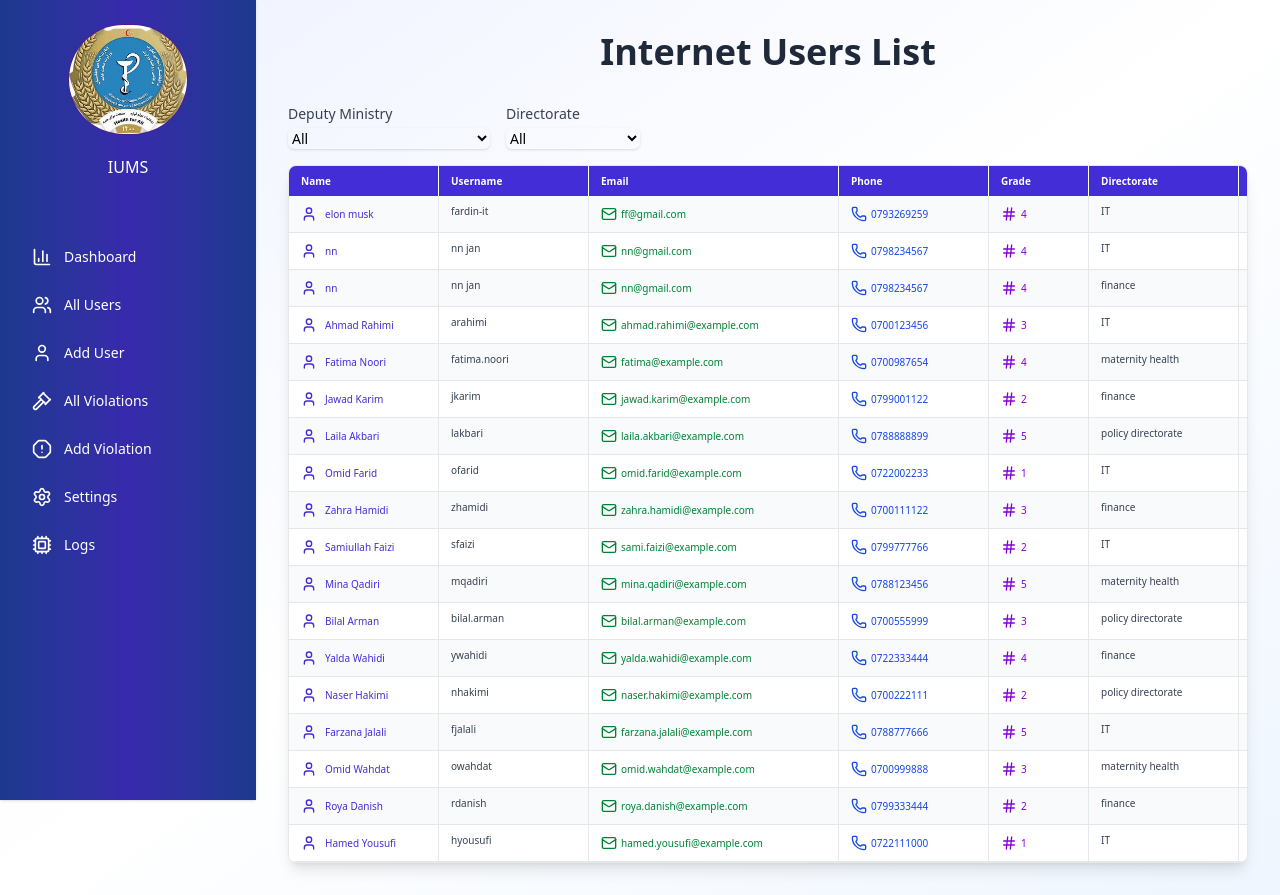
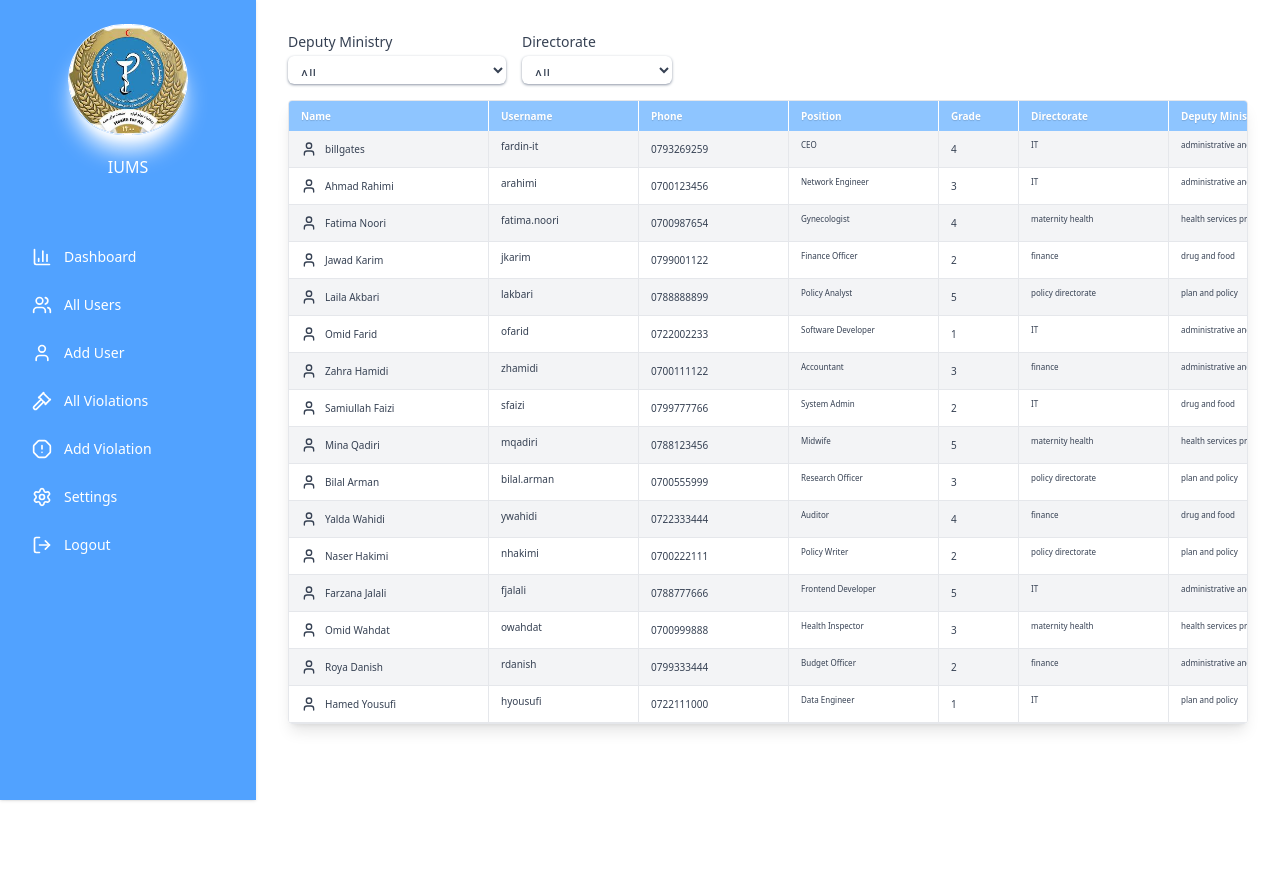
Before and after one commit to fiafghan/internet-users-ms-frontend, a React (Vite) app: page /allusers in a window 1280 px wide. After the commit the page ends 800 px from the top, so only its background shows below. Built offline with nearby package versions, Linux system fonts and the light colour scheme; data requests are answered from the project's data file.

Commit message:
color of the theme was changed to blue-400

```diff
--- a/db.json
+++ b/db.json
@@ -1,44 +1,40 @@
 {
-  "deputy_ministries":[
+  "deputy_ministries": [
     {
-      "id":1,
-      "name":"administrative and financial"
+      "id": "1",
+      "name": "administrative and financial"
     },
     {
-      "id":2,
-      "name":"health services providing"
+      "id": "2",
+      "name": "health services providing"
     },
     {
-      "id":3,
-      "name":"drug and food"
+      "id": "3",
+      "name": "drug and food"
     },
     {
-      "id":4,
-      "name":"plan and policy"
+      "id": "4",
+      "name": "plan and policy"
     }
-
   ],
-
-  "directorates":[
+  "directorates": [
     {
-      "id":1,
-      "name":"IT"
+      "id": "1",
+      "name": "IT"
     },
     {
-      "id":2,
-      "name":"finance"
+      "id": "2",
+      "name": "finance"
     },
     {
-      "id":3,
-      "name":"maternity health"
+      "id": "3",
+      "name": "maternity health"
     },
     {
-      "id":4,
-      "name":"policy directorate"
+      "id": "4",
+      "name": "policy directorate"
     }
-
   ],
-
   "users": [
     {
       "id": "a772",
@@ -92,7 +88,7 @@
   "internet_users": [
     {
       "id": "f169",
-      "name": "elon musk",
+      "name": "billgates",
       "username": "fardin-it",
       "email": "ff@gmail.com",
       "phone": "0793269259",
@@ -103,34 +99,6 @@
       "device_limit": "3",
       "device_type": "mobile",
       "mac_address": "11:11"
-    },
-    {
-      "id": "e41f",
-      "name": "nn",
-      "username": "nn jan",
-      "email": "nn@gmail.com",
-      "phone": "0798234567",
-      "grade": "4",
-      "directorate": "IT",
-      "deputyMinistry": "health services providing",
-      "position": "software developer",
-      "device_limit": "2",
-      "device_type": "Computer",
-      "mac_address": "ff:ff:ff:ff:ff"
-    },
-    {
-      "id": "e41f",
-      "name": "nn",
-      "username": "nn jan",
-      "email": "nn@gmail.com",
-      "phone": "0798234567",
-      "grade": "4",
-      "directorate": "finance",
-      "deputyMinistry": "health services providing",
-      "position": "software developer",
-      "device_limit": "2",
-      "device_type": "Computer",
-      "mac_address": "ff:ff:ff:ff:ff"
     },
     {
       "id": "1a1a",
--- a/src/AllUsers.tsx
+++ b/src/AllUsers.tsx
@@ -1,8 +1,7 @@
 import { useEffect, useState, type JSX, type SetStateAction } from "react";
 import axios from "axios";
 import {
-  User, Mail, Phone, Hash, Laptop, Cpu,
-  Eye, Edit, Trash
+  User, Eye, Edit, Trash
 } from "lucide-react";
 import GradientSidebar from "./components/Sidebar";
 
@@ -12,19 +11,18 @@ type InternetUser = {
   username: string;
   email: string;
   phone: string;
+  position?: string;
   grade: string;
   directorate: string;
   deputyMinistry: string;
-  position?: string;
   device_limit: string;
   device_type: string;
   mac_address: string;
 };
 
 const headers = [
-  "Name", "Username", "Email", "Phone", "Grade",
-  "Directorate", "Deputy Ministry", "Position",
-  "Device Limit", "Device Type", "MAC Address", "Actions"
+  "Name", "Username", "Phone","Position", "Grade",
+  "Directorate", "Deputy Ministry", "Actions"
 ];
 
 export default function InternetUsersList(): JSX.Element {
@@ -119,24 +117,24 @@ export default function InternetUsersList(): JSX.Element {
   };
 
   return (
-    <div className="min-h-screen flex bg-gradient-to-br from-indigo-50 via-white to-blue-50">
-      <div className="fixed top-0 left-0 bottom-0 w-64 border-r border-gray-200 bg-white shadow-sm z-20">
+    <div className="min-h-screen flex bg-white shadow-md shadow-indigo-700">
+      <div className="fixed top-0 left-0 bottom-0 w-64 border-r
+      border-gray-200 bg-white shadow-sm z-20">
         <GradientSidebar />
       </div>
 
       <main className="flex-1 ml-64 p-8 overflow-auto">
-        <h1 className="text-4xl font-extrabold text-gray-800 mb-8 text-center">
-          Internet Users List
-        </h1>
-
         <div className="flex gap-4 mb-4">
           <div>
-            <label htmlFor="deputyMinistryFilter" className="block text-sm font-medium text-gray-700">
+             <label htmlFor="deputyMinistryFilter" className="block text-sm font-medium
+            text-gray-700">
               Deputy Ministry
             </label>
             <select
               id="deputyMinistryFilter"
-              className="mt-1 block w-full rounded-md border-gray-300 shadow-sm focus:border-indigo-500 focus:ring-indigo-500 sm:text-sm"
+              className="mt-1 block w-full rounded-md border-gray-300 shadow-sm f
+              ocus:border-indigo-500 focus:ring-indigo-500 sm:text-sm h-7
+              shadow-md shadow-gray-400 p-2 text-gray-700"
               value={selectedDeputyMinistry}
               onChange={(e) => setSelectedDeputyMinistry(e.target.value)}
             >
@@ -149,12 +147,15 @@ export default function InternetUsersList(): JSX.Element {
 
           {/* Directorate Filter */}
           <div>
-            <label htmlFor="directorateFilter" className="block text-sm font-medium text-gray-700">
+            <label htmlFor="directorateFilter" className="block text-sm font-medium
+            text-gray-700 text-gray-700">
               Directorate
             </label>
             <select
               id="directorateFilter"
-              className="mt-1 block w-full rounded-md border-gray-300 shadow-sm focus:border-indigo-500 focus:ring-indigo-500 sm:text-sm"
+              className="mt-1 block w-full rounded-md border-gray-300 shadow-sm
+              focus:border-indigo-500 focus:ring-indigo-500 sm:text-sm
+              h-7 shadow-md shadow-gray-400 p-2 text-gray-700"
               value={selectedDirectorate}
               onChange={(e: { target: { value: SetStateAction<string>; }; }) => setSelectedDirectorate(e.target.value)}
             >
@@ -177,15 +178,17 @@ export default function InternetUsersList(): JSX.Element {
         ) : users.length === 0 ? (
           <p className="text-center py-6 text-gray-500 font-medium">No users found.</p>
         ) : (
-          <div className="overflow-x-auto rounded-lg shadow-lg bg-white border
+          <div className="overflow-x-auto rounded-sm
+          shadow-lg bg-white border
           border-gray-200 max-w-full">
-            <div className="grid grid-cols-[150px_150px_250px_150px_100px_150px_250px_250px_100px_100px_150px_200px]
-            bg-gradient-to-r from-indigo-700 to-blue-700 text-white font-semibold text-sm
+            <div className="grid grid-cols-[200px_150px_150px_150px_80px_150px_200px_200px]
+            bg-blue-400 text-white font-semibold text-sm
             select-none rounded-t-lg shadow-inner">
               {headers.map((header) => (
                 <div
                   key={header}
-                  className="px-3 py-2 border-r  last:border-r-0 flex items-center bg-indigo-700 text-[10px]"
+                  className="px-3 py-2 border-r  last:border-r-0 flex items-center
+                  bg-blue-300 text-[10px]"
                   style={{ textShadow: "0 1px 1px rgba(0,0,0,0.15)" }}
                 >
                   {header}
@@ -200,12 +203,13 @@ export default function InternetUsersList(): JSX.Element {
               ).map((user, idx) => (
               <div
                 key={user.id}
-                className={`grid grid-cols-[150px_150px_250px_150px_100px_150px_250px_250px_100px_100px_150px_200px]
+                className={`grid grid-cols-[200px_150px_150px_150px_80px_150px_200px_200px]
                   border-b border-gray-200 transition-colors duration-200 ${
-                  idx % 2 === 0 ? "bg-gray-50" : "bg-white"
-                } hover:bg-indigo-100 cursor-default`}
+                  idx % 2 === 0 ? "bg-gray-100" : "bg-white"
+                } hover:bg-blue-100 cursor-default`}
               >
-                <div className="px-3 py-2 flex items-center gap-2 font-medium text-indigo-700 whitespace-nowrap
+                <div className="px-3 py-2 flex items-center gap-2 font-medium
+                text-gray-700 whitespace-nowrap
                 border-r border-gray-200">
                   <User className="w-4 h-4 shrink-0" />
                   <span className="text-[10px]">{user.name}</span>
@@ -214,71 +218,45 @@ export default function InternetUsersList(): JSX.Element {
                 <div className="px-3 py-2 text-gray-700 whitespace-nowrap border-r
                 border-gray-200 text-[10px]">{user.username}</div>
 
-                <div className="px-3 py-2 flex items-center gap-1 text-green-700 max-w-xs break-words
+                <div className="px-3 py-2 flex items-center gap-1 text-gray-700 whitespace-nowrap
                 border-r border-gray-200">
-                  <Mail className="w-4 h-4 shrink-0" />
-                  <span className="text-[10px]">{user.email}</span>
-                </div>
-
-                <div className="px-3 py-2 flex items-center gap-1 text-blue-700 whitespace-nowrap
-                border-r border-gray-200">
-                  <Phone className="w-4 h-4 shrink-0" />
                   <span className="text-[10px]">{user.phone}</span>
                 </div>
 
-                <div className="px-3 py-2 flex items-center gap-1 text-purple-700 whitespace-nowrap
+                <div className="px-3 py-2 text-gray-700 max-w-xs break-words border-r border-gray-200 text-[8px]">
+                  {user.position || "-"}
+                </div>
+
+                <div className="px-3 py-2 flex items-center gap-1 text-gray-700 whitespace-nowrap
                 border-r border-gray-200">
-                  <Hash className="w-4 h-4 shrink-0" />
                   <span className="text-[10px]">{user.grade}</span>
                 </div>
 
                 <div className="px-3 py-2 text-gray-700 whitespace-nowrap
-                border-r border-gray-200 text-[10px]">{user.directorate}</div>
+                border-r border-gray-200 text-[8px]">{user.directorate}</div>
 
                 <div className="px-3 py-2 text-gray-700 whitespace-nowrap
-                border-r border-gray-200 text-[10px]">{user.deputyMinistry}</div>
-
-                <div className="px-3 py-2 text-gray-700 max-w-xs break-words border-r border-gray-200 text-[10px]">
-                  {user.position || "-"}
-                </div>
-
-                <div className="px-3 py-2 flex items-center gap-1 text-pink-700 whitespace-nowrap
-                border-r border-gray-200 text-[10px]">
-                  <Hash className="w-4 h-4 shrink-0" />
-                  <span>{user.device_limit}</span>
-                </div>
-
-                <div className="px-3 py-2 flex items-center gap-1 text-purple-700
-                text-[10px]">
-                  <Laptop className="w-4 h-4 shrink-0" />
-                  <span className="text-[10px]">{user.device_type}</span>
-                </div>
-
-                <div className="px-3 py-2 flex items-center gap-1 text-red-700 whitespace-nowrap
-                border-r border-gray-200 ">
-                  <Cpu className="w-4 h-4 shrink-0" />
-                  <span className="text-[10px]">{user.mac_address}</span>
-                </div>
+                border-r border-gray-200 text-[8px]">{user.deputyMinistry}</div>
 
                 {/* Actions */}
-                <div className="px-3 py-2 flex items-center justify-center gap-2">
+                <div className="px-3 py-2 flex items-center justify-center gap-2 bg-blue-300">
                   <button
                     onClick={() => handleView(user)}
-                    className="text-blue-600 hover:text-blue-800 transition-colors"
+                    className="text-white hover:text-blue-100 transition-colors"
                     title="View"
                   >
                     <Eye className="w-5 h-5" />
                   </button>
                   <button
                     onClick={() => handleEdit(user)}
-                    className="text-amber-600 hover:text-amber-800 transition-colors"
+                    className="text-white hover:text-blue-100 transition-colors"
                     title="Edit"
                   >
                     <Edit className="w-5 h-5" />
                   </button>
                   <button
                     onClick={() => handleDelete(user.id)}
-                    className="text-red-600 hover:text-red-800 transition-colors"
+                    className="text-white hover:text-blue-100 transition-colors"
                     title="Delete"
                   >
                     <Trash className="w-5 h-5" />
@@ -293,7 +271,7 @@ export default function InternetUsersList(): JSX.Element {
 {isViewOpen && selectedUser && (
   <div className="fixed inset-0 bg-black bg-opacity-50 flex items-center justify-center z-50">
     <div className="bg-white rounded-xl p-6 w-full max-w-lg shadow-lg">
-      <h2 className="text-2xl font-bold text-indigo-700 mb-4">View User</h2>
+      <h2 className="text-2xl font-bold text-blue-400 mb-4">View User</h2>
       <ul className="space-y-1 text-gray-800">
         {Object.entries(selectedUser).map(([key, value]) => (
           <li key={key}>
@@ -305,7 +283,7 @@ export default function InternetUsersList(): JSX.Element {
       <div className="mt-6 text-right">
         <button
           onClick={() => setIsViewOpen(false)}
-          className="px-4 py-2 bg-indigo-600 hover:bg-indigo-700 text-white rounded"
+          className="px-4 py-2 bg-blue-400 hover:bg-blue-700 text-white rounded"
         >
           Close
         </button>
@@ -318,7 +296,7 @@ export default function InternetUsersList(): JSX.Element {
 {isEditOpen && selectedUser && (
   <div className="fixed inset-0 bg-black bg-opacity-50 flex items-center justify-center z-50">
     <div className="bg-white rounded-xl p-6 w-full max-w-lg shadow-lg">
-      <h2 className="text-2xl font-bold text-amber-700 mb-4">Edit User</h2>
+      <h2 className="text-2xl font-bold text-blue-400 mb-4">Edit User</h2>
       <div className="grid grid-cols-2 gap-4">
         {Object.keys(editForm).map((key) => (
           <div key={key}>
@@ -342,7 +320,7 @@ export default function InternetUsersList(): JSX.Element {
         </button>
         <button
           onClick={handleUpdate}
-          className="px-4 py-2 bg-amber-600 hover:bg-amber-700 text-white rounded"
+          className="px-4 py-2 bg-blue-400 hover:bg-blue-700 text-white rounded"
         >
           Save Changes
         </button>
--- /dev/null
+++ b/src/components/Header.tsx
@@ -0,0 +1,10 @@
+
+function Header() {
+  return (
+    <div>
+        <input type = "text" placeholder="type here..."></input>
+    </div>
+  )
+}
+
+export default Header;
--- a/src/components/Sidebar.tsx
+++ b/src/components/Sidebar.tsx
@@ -1,8 +1,11 @@
-import { User, Settings, Cpu, AlertOctagon, Users, Gavel, BarChart3 } from "lucide-react";
+import { User, Settings, AlertOctagon, Users, Gavel, BarChart3, LogOut } from "lucide-react";
 import { motion } from "framer-motion";
 import type { JSX } from "react";
 
+
+
 export default function GradientSidebar(): JSX.Element {
+
   const items = [
     { id: 1, label: "Dashboard", icon: <BarChart3 className="w-5 h-5" /> },
     { id: 2, label: "All Users", icon: <Users className="w-5 h-5" /> },
@@ -10,23 +13,26 @@ export default function GradientSidebar(): JSX.Element {
     { id: 4, label: "All Violations", icon: <Gavel className="w-5 h-5" /> },
     { id: 5, label: "Add Violation", icon: <AlertOctagon className="w-5 h-5" /> },
     { id: 6, label: "Settings", icon: <Settings className="w-5 h-5" /> },
-    { id: 7, label: "Logs", icon: <Cpu className="w-5 h-5" /> },
+    { id: 7, label: "Logout", icon: <LogOut className="w-5 h-5" /> },
   ];
 
   return (
-    <aside className="w-64 min-h-screen bg-gradient-to-r from-blue-900 via-indigo-800 to-blue-900
+    <aside className="w-64 min-h-screen bg-blue-400
     text-white flex flex-col">
       <div className="flex items-center justify-center flex-col py-6 px-4">
-            <img src="moph.jpeg" className="rounded-full w-30 border-purple-900 border-1"></img>
+            <img src="moph.jpeg" className="rounded-full w-30
+            shadow-xl shadow-white border-1"></img>
         <h1 className="text-center mt-5 ">IUMS</h1>
       </div>
       <nav className="flex flex-col mt-8 gap-1 px-4">
         {items.map((item) => (
           <motion.button
             key={item.id}
-            whileHover={{ scale: 1.05, opacity: 1 }}
-            whileTap={{ scale: 0.98 }}
-            className="flex items-center gap-3 px-4 py-3 rounded-lg hover:bg-blue-500 transition text-sm font-medium"
+            whileHover={{ scale: 1.04, opacity: 0.9 }}
+            whileTap={{ scale: 0.50 }}
+            className="flex items-center gap-3 px-4 py-3 rounded-sm hover:bg-white
+            hover:text-blue-400 hover:shadow-sm hover:shadow-white
+            transition text-sm font-medium"
           >
             {item.icon}
             <span>{item.label}</span>
```
Lines whose indentation alone changed are shown as unchanged.
